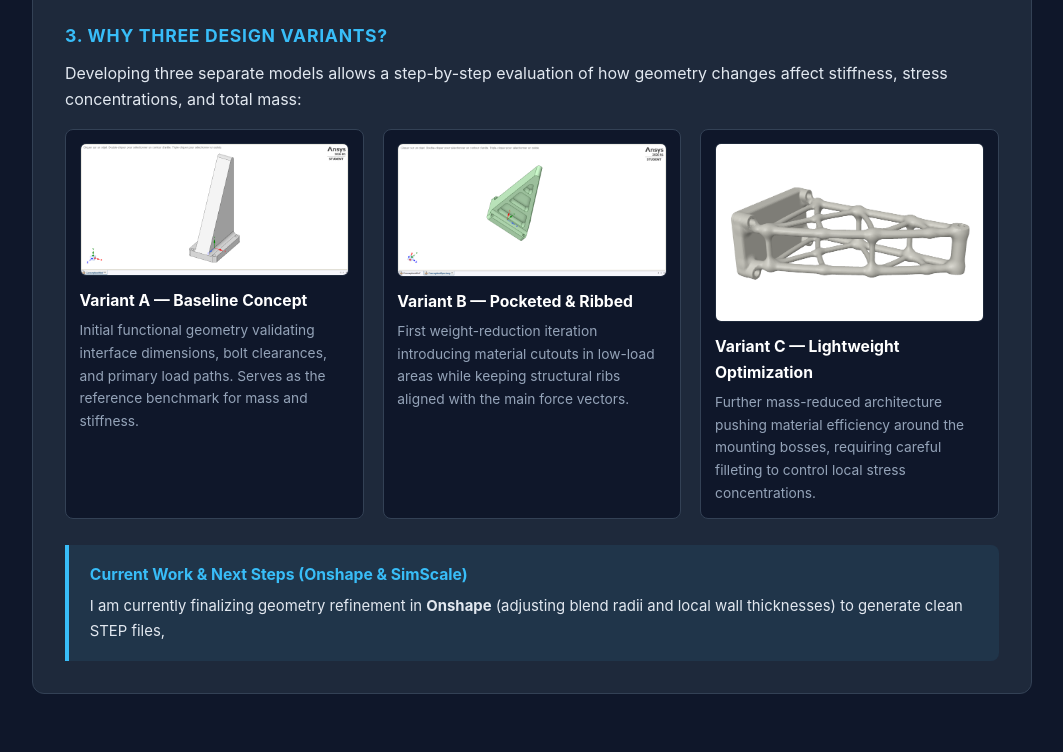
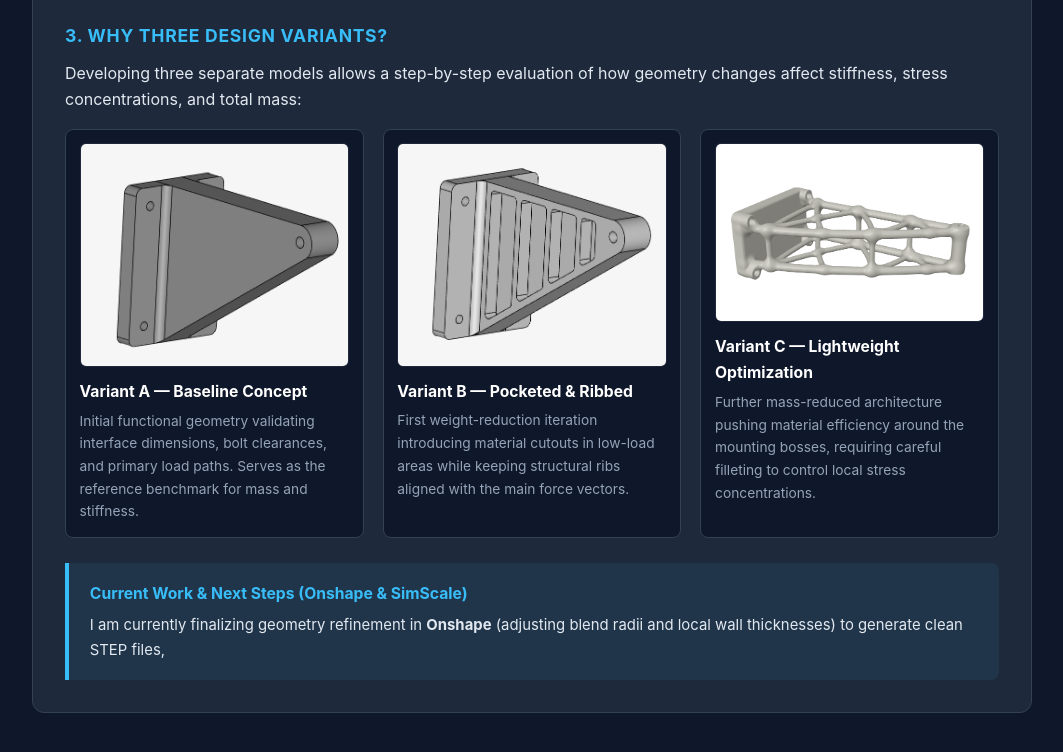
Before and after one commit to MatteoGueguen/MatteoGueguen.github.io, a plain HTML site: page index.html in a window 1280 px wide. Shown: the part 966-1718 px from the top of the page, without its empty margins (108-1171 px from the left). Drawn offline with Linux system fonts and the light colour scheme.

Commit message:
Revise index.html for aerospace project details
Updated HTML structure and styling for the aerospace project page, including design specifications, engineering methodology, and gallery of design variants.

```diff
--- a/index.html
+++ b/index.html
@@ -111,12 +111,12 @@
 
       <div class="gallery-3">
         <div class="gallery-item">
-          <img src="model1.png" alt="Variant A - Baseline Geometry">
+          <img src="Capture d'écran 2026-11-26 215346.png" alt="Variant A - Baseline Geometry">
           <h4>Variant A — Baseline Concept</h4>
           <p>Initial functional geometry validating interface dimensions, bolt clearances, and primary load paths. Serves as the reference benchmark for mass and stiffness.</p>
         </div>
         <div class="gallery-item">
-          <img src="model2.png" alt="Variant B - Material Removal & Ribs">
+          <img src="Capture d'écran 2026-11-26 215359.png" alt="Variant B - Material Removal & Ribs">
           <h4>Variant B — Pocketed & Ribbed</h4>
           <p>First weight-reduction iteration introducing material cutouts in low-load areas while keeping structural ribs aligned with the main force vectors.</p>
         </div>
```
